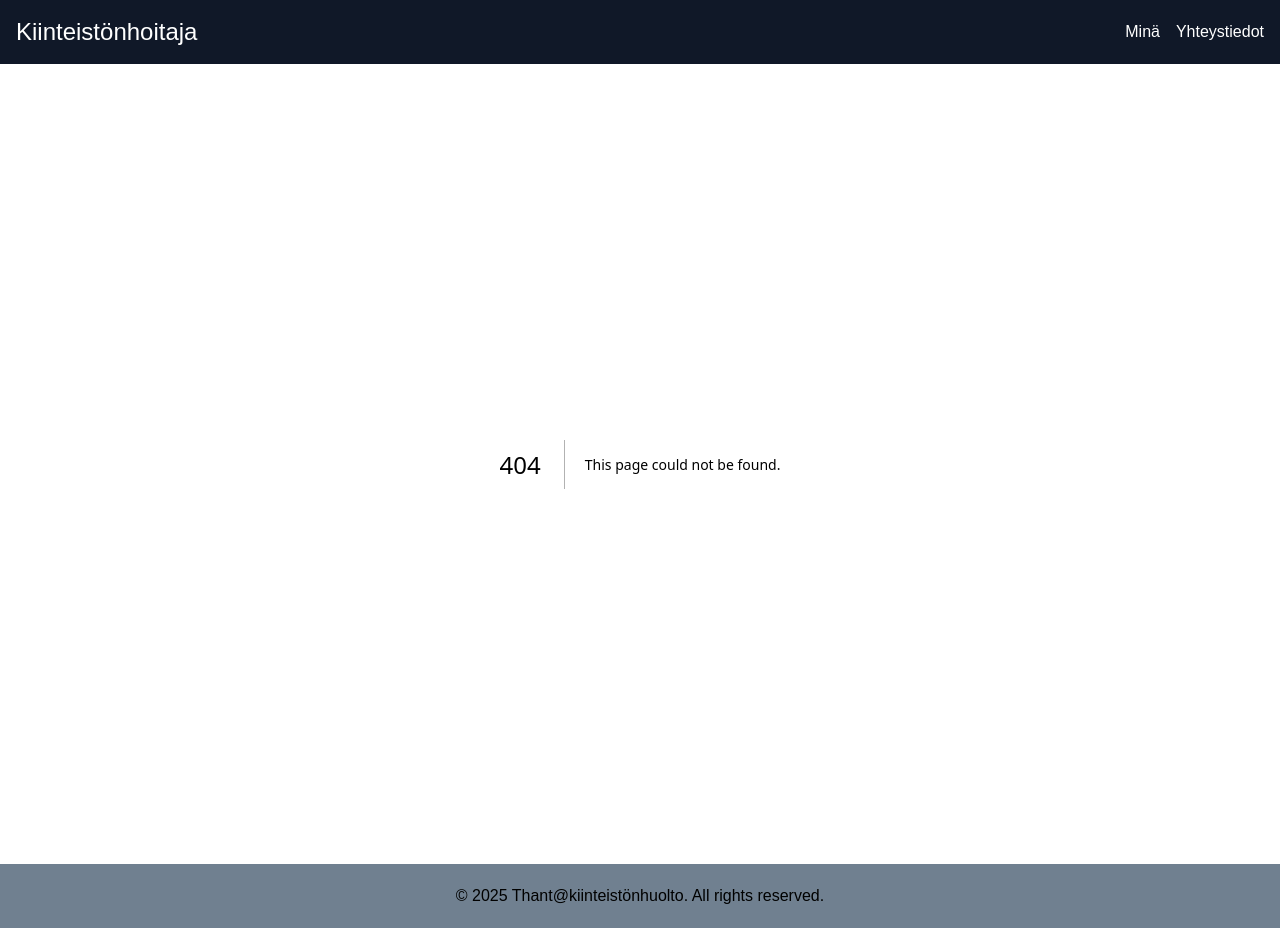
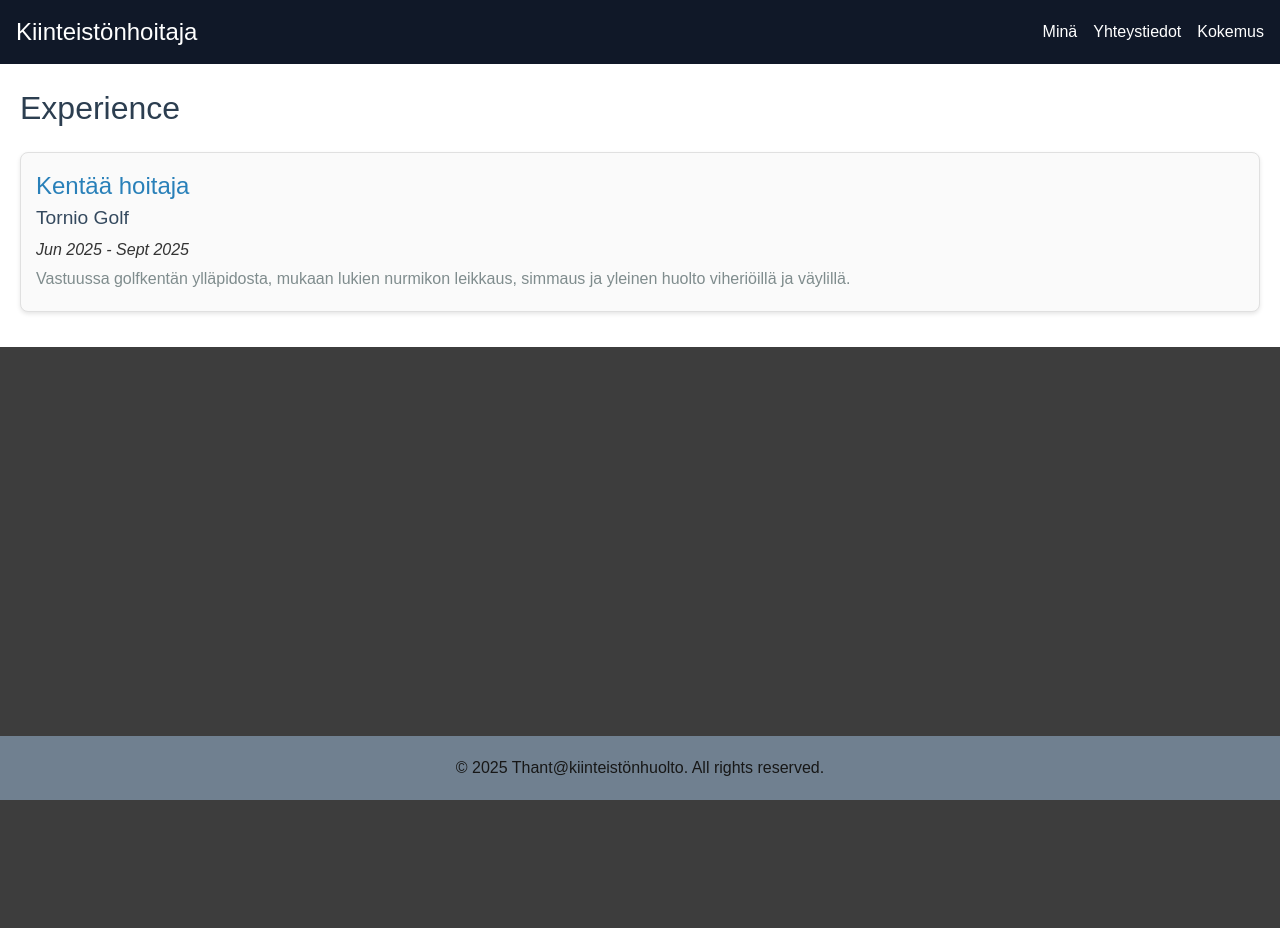
Before and after one commit to KyawswarThant/property-manager-portfolio, a Next.js app: page /experience in a window 1280 px wide. Before the commit this address had no page. After the commit the page ends 800 px from the top, so only its background shows below. Built offline with nearby package versions, Linux system fonts and the light colour scheme.

Commit message:
add work experience

```diff
--- /dev/null
+++ b/src/app/experience/page.tsx
@@ -0,0 +1,30 @@
+import React from 'react';
+
+const ExperiencePage: React.FC = () => {
+  const experiences = [
+    {
+      title: 'Kentää hoitaja',
+      company: 'Tornio Golf',
+      duration: 'Jun 2025 - Sept 2025',
+      description: 'Vastuussa golfkentän ylläpidosta, mukaan lukien nurmikon leikkaus, simmaus ja yleinen huolto viheriöillä ja väylillä.',
+    },
+  ];
+
+  return (
+    <div style={{ padding: '20px', fontFamily: 'Arial, sans-serif', backgroundColor: '#ffffff', color: '#333' }}>
+      <h1 style={{ color: '#2c3e50', fontSize: '2rem', marginBottom: '20px' }}>Experience</h1>
+      <ul style={{ listStyleType: 'none', padding: 0 }}>
+        {experiences.map((exp, index) => (
+          <li key={index} style={{ marginBottom: '15px', border: '1px solid #e0e0e0', padding: '15px', borderRadius: '8px', backgroundColor: '#fafafa', boxShadow: '0 2px 4px rgba(0,0,0,0.1)' }}>
+            <h2 style={{ margin: '0', color: '#2980b9', fontSize: '1.5rem' }}>{exp.title}</h2>
+            <h3 style={{ margin: '0', color: '#34495e', fontSize: '1.2rem' }}>{exp.company}</h3>
+            <p style={{ margin: '5px 0', fontStyle: 'italic' }}>{exp.duration}</p>
+            <p style={{ margin: '5px 0', color: '#7f8c8d' }}>{exp.description}</p>
+          </li>
+        ))}
+      </ul>
+    </div>
+  );
+};
+
+export default ExperiencePage;
--- a/src/app/header.tsx
+++ b/src/app/header.tsx
@@ -10,6 +10,7 @@ export default function Header() {
         <nav className="space-x-4">
           <Link href="/profile" className="text-white">Minä</Link>
           <Link href="/contact" className="text-white">Yhteystiedot</Link>
+          <Link href="/experience" className="text-white">Kokemus</Link>
         </nav>
       </div>
     </div>
```
